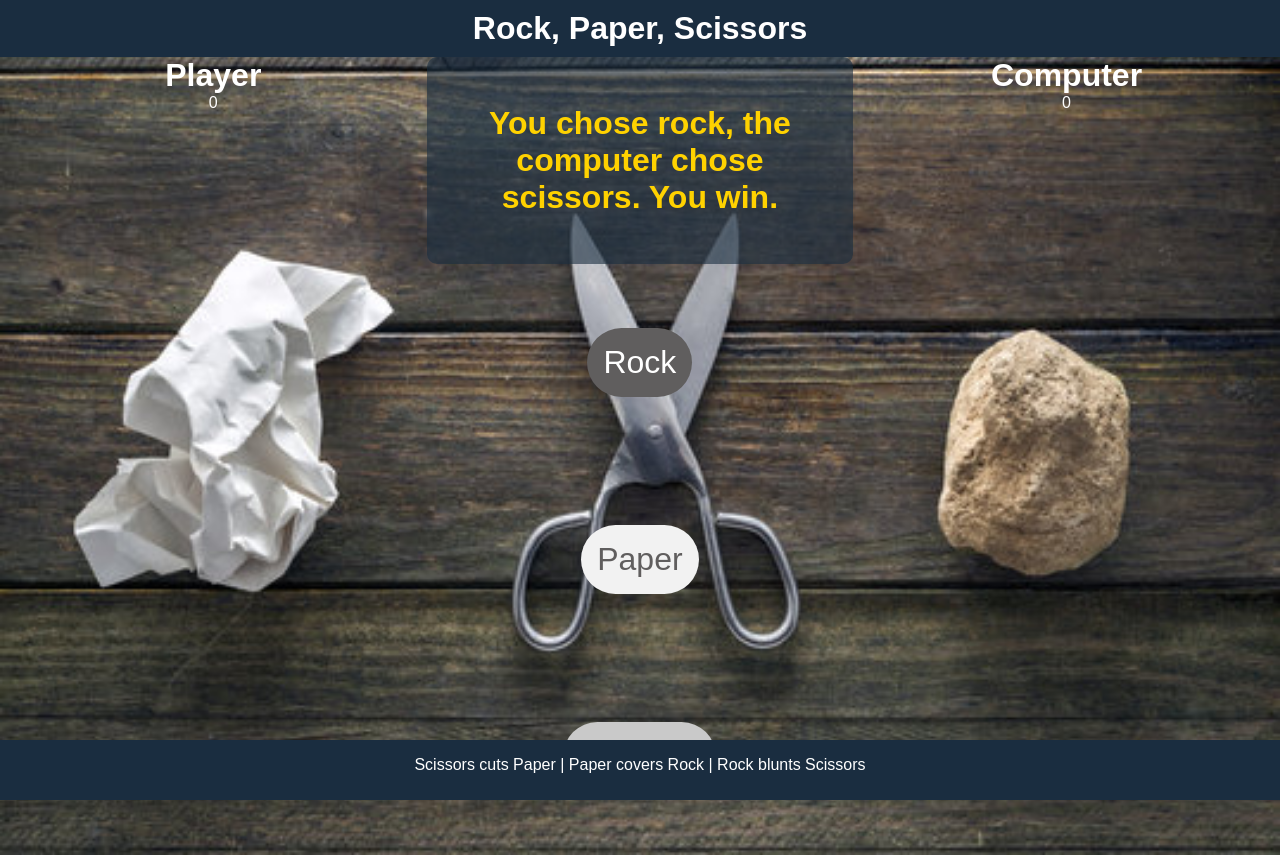
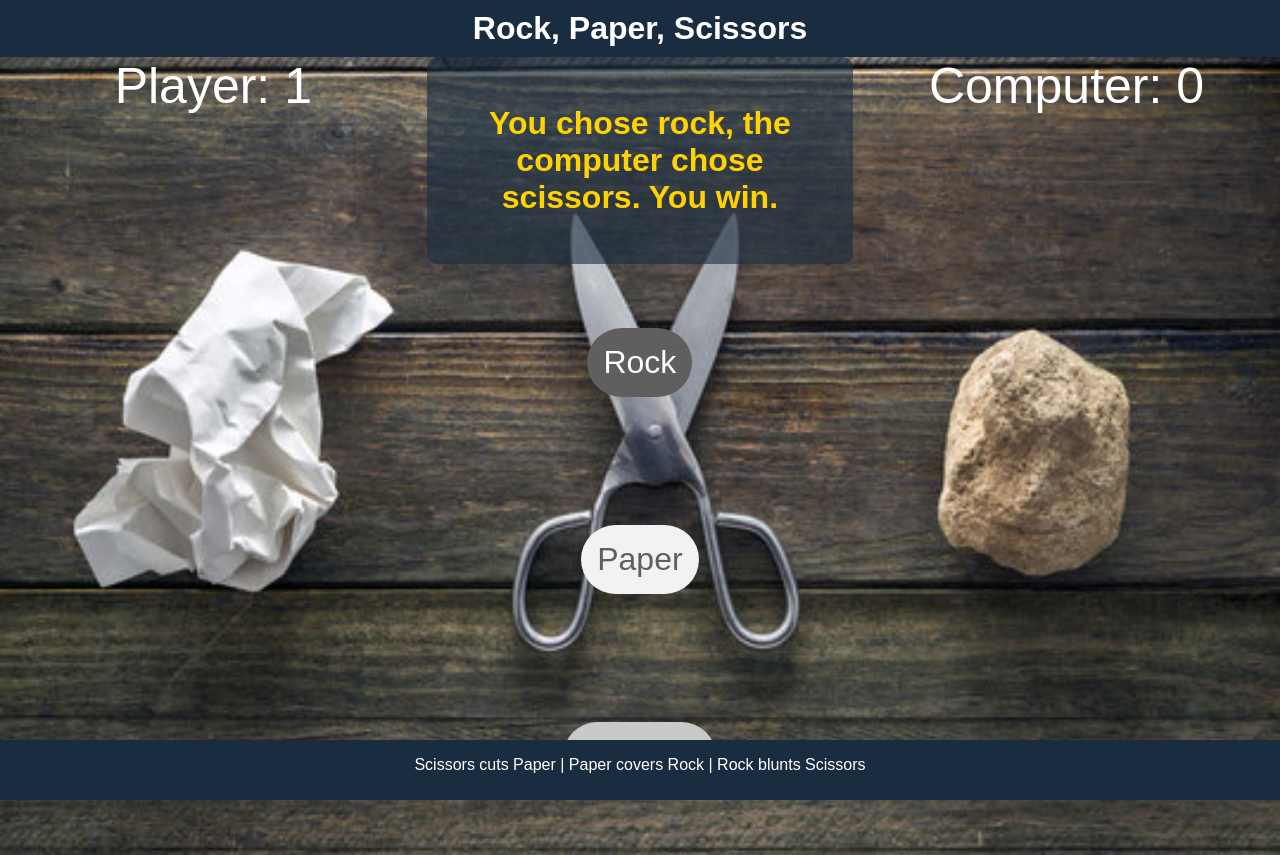
Before and after one commit to ryan7984/Project-2, a plain HTML site: page index.html in a window 1280 px wide. Both pictures are taken after a click on the button "Rock". Drawn offline with Linux system fonts and the light colour scheme.

Commit message:
Add javascript to show scores for player and computer

```diff
--- a/assets/css/style.css
+++ b/assets/css/style.css
@@ -25,7 +25,7 @@ body {
 }
 
 
-#game {
+.column {
     display:flex;
     flex-direction: column;
     align-items: center;
@@ -38,6 +38,19 @@ body {
     display: table;
     clear: both;
   }
+
+  #game-left{
+   margin-bottom: auto;
+   font-size: 50px;
+
+  }
+
+  #game-right{
+    margin-bottom: auto;
+    font-size: 50px;
+
+   }
+
 
 #prompt{
     font-size: 2em;
--- a/assets/js/script.js
+++ b/assets/js/script.js
@@ -2,6 +2,9 @@
 const choices = ['rock','paper','scissors'];
 const buttons= document.querySelectorAll('button');
 const prompt = document.querySelector('#prompt');
+let playerScore = 0;
+let computerScore = 0;
+const scoreboard = document.querySelector('#scoreboard');
 
 let playerChoice, computerChoice, result;
   buttons.forEach(button => {
@@ -24,6 +27,16 @@ let playerChoice, computerChoice, result;
         } else  {
                 result = 'computer';
                 }
-                prompt.textContent = `You chose ${playerChoice}, the computer chose ${computerChoice}. You ${result === 'player' ? 'win' : result === 'tie' ? 'tie' : 'lose'}.`;
+
+               prompt.textContent = `You chose ${playerChoice}, the computer chose ${computerChoice}. You ${result === 'player' ? 'win' : result === 'tie' ? 'tie' : 'lose'}.`;
+
+                if (result === 'player'){
+                playerScore++;
+            } else if (result === 'computer'){
+                computerScore++;
+            }
+
+            document.querySelector('#game-left').textContent= `Player: ${playerScore}`;
+            document.querySelector('#game-right').textContent= `Computer: ${computerScore}`;
             });
         });
--- a/index.html
+++ b/index.html
@@ -19,23 +19,20 @@
 
   <div class="row">
 
-  <div id="game">
-    <h1>Player</h1>
-    <p>0</p>
+  <div id="game-left" class = "column">
+  <span id="playerScore">0</span>
 
   </div>
 
-    <div id="game">
+    <div id="game-middle" class="column">
      <h2 id ="prompt">Make your move:</h2>
      <button id="rock">Rock</button>
      <button id ="paper">Paper</button>
      <button id ="scissors"> Scissors</button>
     </div>
 
-  <div id="game">
-
-    <h1>Computer</h1>
-    <p>0</p>
+  <div id="game-right" class="column">
+  <span id="computerScore">0</span>
 
    </div>
 
```
